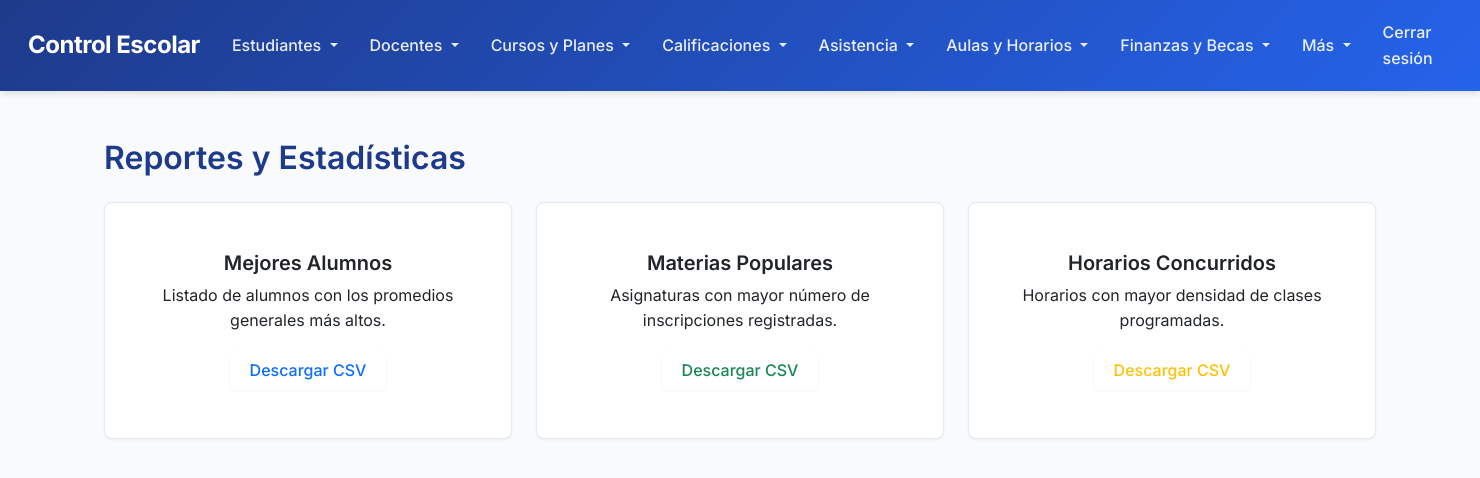
After one commit to luiselodeon/proyecto-bases-de-datos, a Flask app: page /mas/reportes in a window 1480 px wide. The commit adds this page. Shown: the top 478 px of the page. Run offline with Flask 3, Linux system fonts and the light colour scheme; the visitor is signed in with stand-in values (Sample User, id 1).

Commit message:
Nueva vista: Reportes
Se hizo una nueva vista de reportes para que se pudiera ver los alumnos con el mejor promedio, las materias en las que más alumnos se han inscrito y los horarios más concurridos. Estos reportes se descargan en csv.

También se cambiaron algunas vistas para que se ordenaran con el id de forma ascendente.

```diff
--- a/app.py
+++ b/app.py
@@ -4023,6 +4023,13 @@ if __name__ == "__main__":
     app.run(host="0.0.0.0", port=int(os.environ.get("PORT", 5000)), debug=True)
 
 
+# ruta de logout
+@app.route("/logout")
+def logout():
+    session.clear()
+    flash("Has cerrado sesión.", "info")
+    return redirect(url_for("login"))
+
 # ruta de login
 @app.route("/", methods=["GET", "POST"])
 def login():
@@ -4056,16 +4063,7 @@ def login():
 
 
 
-
-# ruta de logout
-@app.route("/logout")
-def logout():
-    session.clear()
-    flash("Sesión cerrada.", "success")
-    return redirect(url_for("login"))
-
-#ruta del registro
-
+# ruta del registro
 @app.route("/register", methods=["GET", "POST"])
 def register():
     if request.method == "POST":
@@ -4110,3 +4108,71 @@ def register():
         return redirect(url_for("login"))
 
     return render_template("register.html")
+
+
+# --- Rutas para Reportes ---
+import csv
+import io
+from flask import make_response
+from utils.reportes_estadísticas import reportes_crud
+
+@app.route("/mas/reportes")
+def reportes():
+    if "user_id" not in session:
+        return redirect(url_for("login"))
+    return render_template("reportes/reportes.html")
+
+@app.route("/mas/reportes/download/<report_type>")
+def download_report(report_type):
+    if "user_id" not in session:
+        return redirect(url_for("login"))
+
+    conn = get_db_connection()
+    if conn is None:
+        flash("Error de conexión a la base de datos", "danger")
+        return redirect(url_for("reportes"))
+
+    cursor = conn.cursor(dictionary=True)
+
+    try:
+        if report_type == 'top_students':
+            data = reportes_crud.get_top_students(cursor)
+            filename = "mejores_alumnos.csv"
+            headers = ['Matrícula', 'Nombre Completo', 'Carrera', 'Promedio General']
+            keys = ['matricula_alumno', 'nombre_completo', 'descripcion_carrera', 'promedio_general']
+
+        elif report_type == 'popular_subjects':
+            data = reportes_crud.get_popular_subjects(cursor)
+            filename = "materias_populares.csv"
+            headers = ['ID Asignatura', 'Nombre Asignatura', 'Total Inscritos']
+            keys = ['idasignatura', 'nombre_asignatura', 'total_inscritos']
+
+        elif report_type == 'busy_schedules':
+            data = reportes_crud.get_busy_schedules(cursor)
+            filename = "horarios_concurridos.csv"
+            headers = ['ID Horario', 'Día', 'Inicio', 'Fin', 'Total Clases']
+            keys = ['idhorario', 'dia_semana', 'hora_inicio', 'hora_fin', 'total_clases']
+
+        else:
+            flash("Tipo de reporte no válido", "warning")
+            return redirect(url_for("reportes"))
+
+        # Generate CSV
+        si = io.StringIO()
+        cw = csv.writer(si)
+        cw.writerow(headers)
+
+        for row in data:
+            cw.writerow([row[k] for k in keys])
+
+        output = make_response(si.getvalue())
+        output.headers["Content-Disposition"] = f"attachment; filename={filename}"
+        output.headers["Content-type"] = "text/csv"
+        return output
+
+    except Exception as e:
+        flash(f"Error generando reporte: {e}", "danger")
+        return redirect(url_for("reportes"))
+    finally:
+        cursor.close()
+        conn.close()
--- a/templates/base.html
+++ b/templates/base.html
@@ -48,7 +48,8 @@
               <li><a class="dropdown-item" href="{{ url_for('list_docentes') }}">Administración Personal</a></li>
               <li><a class="dropdown-item" href="{{ url_for('list_clases') }}">Asignación a Cursos</a></li>
               <li><a class="dropdown-item" href="{{ url_for('list_capacitaciones') }}">Capacitación y Evaluaciones</a>
-              <li><a class="dropdown-item" href="{{ url_for('list_docente_capacitaciones') }}">Asignación Capacitación</a></li>
+              <li><a class="dropdown-item" href="{{ url_for('list_docente_capacitaciones') }}">Asignación
+                  Capacitación</a></li>
           </li>
         </ul>
         </li>
@@ -128,8 +129,8 @@
             Más
           </a>
           <ul class="dropdown-menu">
-              <li><a class="dropdown-item" href="{{ url_for('placeholder', section='reportes_estadisticas') }}">Reportes</a></li>
             <li><a class="dropdown-item" href="{{ url_for('list_usuarios') }}">Usuarios</a></li>
+            <li><a class="dropdown-item" href="{{ url_for('reportes') }}">Reportes</a></li>
           </ul>
         </li>
         {% endif %}
--- /dev/null
+++ b/templates/reportes/reportes.html
@@ -0,0 +1,56 @@
+{% extends 'base.html' %}
+{% block title %}Reportes y Estadísticas{% endblock %}
+{% block content %}
+
+<div class="container mt-4">
+    <h1 class="mb-4">Reportes y Estadísticas</h1>
+
+    <div class="row row-cols-1 row-cols-md-3 g-4">
+        <!-- Reporte de Mejores Alumnos -->
+        <div class="col">
+            <div class="card h-100 shadow-sm">
+                <div class="card-body text-center">
+                    <h5 class="card-title"><i class="fas fa-user-graduate fa-2x mb-3 text-primary"></i><br>Mejores
+                        Alumnos</h5>
+                    <p class="card-text">Listado de alumnos con los promedios generales más altos.</p>
+                    <a href="{{ url_for('download_report', report_type='top_students') }}"
+                        class="btn btn-outline-primary">
+                        <i class="fas fa-download"></i> Descargar CSV
+                    </a>
+                </div>
+            </div>
+        </div>
+
+        <!-- Reporte de Materias Populares -->
+        <div class="col">
+            <div class="card h-100 shadow-sm">
+                <div class="card-body text-center">
+                    <h5 class="card-title"><i class="fas fa-book-open fa-2x mb-3 text-success"></i><br>Materias
+                        Populares</h5>
+                    <p class="card-text">Asignaturas con mayor número de inscripciones registradas.</p>
+                    <a href="{{ url_for('download_report', report_type='popular_subjects') }}"
+                        class="btn btn-outline-success">
+                        <i class="fas fa-download"></i> Descargar CSV
+                    </a>
+                </div>
+            </div>
+        </div>
+
+        <!-- Reporte de Horarios Concurridos -->
+        <div class="col">
+            <div class="card h-100 shadow-sm">
+                <div class="card-body text-center">
+                    <h5 class="card-title"><i class="fas fa-clock fa-2x mb-3 text-warning"></i><br>Horarios Concurridos
+                    </h5>
+                    <p class="card-text">Horarios con mayor densidad de clases programadas.</p>
+                    <a href="{{ url_for('download_report', report_type='busy_schedules') }}"
+                        class="btn btn-outline-warning">
+                        <i class="fas fa-download"></i> Descargar CSV
+                    </a>
+                </div>
+            </div>
+        </div>
+    </div>
+</div>
+
+{% endblock %}
--- a/utils/asistencia/asistencia_crud.py
+++ b/utils/asistencia/asistencia_crud.py
@@ -20,7 +20,7 @@ def list_asistencias(cursor):
     LEFT JOIN persona p ON e.idpersona = p.idpersona
     LEFT JOIN docente d ON asi.iddocente = d.iddocente
     LEFT JOIN persona pd ON d.idpersona = pd.idpersona
-    ORDER BY asi.fecha DESC
+    ORDER BY asi.idasistencia ASC
     """
     cursor.execute(query)
     return cursor.fetchall()
@@ -123,7 +123,7 @@ def search_asistencias(cursor, query_term):
     LEFT JOIN docente d ON asi.iddocente = d.iddocente
     LEFT JOIN persona pd ON d.idpersona = pd.idpersona
     WHERE a.nombre_asignatura LIKE %s OR p.nombre LIKE %s OR pd.nombre LIKE %s
-    ORDER BY asi.fecha DESC
+    ORDER BY asi.idasistencia ASC
     """
     term = f"%{query_term}%"
     cursor.execute(query, (term, term, term))
--- a/utils/cursos/planestudio_crud.py
+++ b/utils/cursos/planestudio_crud.py
@@ -7,7 +7,7 @@ def list_planestudios(cursor):
            c.descripcion_carrera, p.idcarrera
     FROM planestudio p
     JOIN carrera c ON p.idcarrera = c.idcarrera
-    ORDER BY c.descripcion_carrera, p.vigencia_inicio DESC
+    ORDER BY p.idplanestudio ASC
     """
     cursor.execute(query)
     return cursor.fetchall()
@@ -52,7 +52,7 @@ def search_planestudio(cursor, query_term):
     FROM planestudio p
     JOIN carrera c ON p.idcarrera = c.idcarrera
     WHERE p.nombre_plan LIKE %s OR c.descripcion_carrera LIKE %s
-    ORDER BY c.descripcion_carrera, p.vigencia_inicio DESC
+    ORDER BY p.idplanestudio ASC
     """
     cursor.execute(query, (pattern, pattern))
     return cursor.fetchall()
--- a/utils/docentes/docente_crud.py
+++ b/utils/docentes/docente_crud.py
@@ -17,7 +17,7 @@ def list_docentes(cursor):
         p.telefono
     FROM docente d
     JOIN persona p ON d.idpersona = p.idpersona
-    ORDER BY p.apellido_paterno, p.apellido_materno, p.nombre
+    ORDER BY d.iddocente ASC
     """
     cursor.execute(query)
     return cursor.fetchall()
@@ -112,7 +112,7 @@ def search_docentes(cursor, query_term):
        OR p.apellido_paterno LIKE %s
        OR p.apellido_materno LIKE %s
        OR p.correo LIKE %s
-    ORDER BY p.apellido_paterno, p.nombre
+    ORDER BY d.iddocente ASC
     """
     term = f"%{query_term}%"
     cursor.execute(query, (term, term, term, term))
--- a/utils/estudiantes/students_crud.py
+++ b/utils/estudiantes/students_crud.py
@@ -25,7 +25,7 @@ def list_students(cursor):
     LEFT JOIN carrera c ON e.idcarrera = c.idcarrera
     LEFT JOIN beca b ON e.idbeca = b.idbeca
     LEFT JOIN tipo_beca tb ON b.idtipo_beca = tb.idtipo_beca
-    ORDER BY p.apellido_paterno, p.apellido_materno, p.nombre;
+    ORDER BY e.matricula_alumno ASC;
     """
     cursor.execute(query)
     return cursor.fetchall()
@@ -137,7 +137,7 @@ def search_student(cursor, query_term):
        OR e.matricula_alumno LIKE %s
        OR tb.nombre_tipo LIKE %s
        OR CAST(b.porcentaje_beca AS CHAR) LIKE %s
-    ORDER BY p.apellido_paterno, p.apellido_materno, p.nombre;
+    ORDER BY e.matricula_alumno ASC;
     """
     cursor.execute(query, (search_pattern, search_pattern, search_pattern, search_pattern, search_pattern, search_pattern, search_pattern))
     return cursor.fetchall()
--- a/utils/finanzas_becas/estadodecuenta_crud.py
+++ b/utils/finanzas_becas/estadodecuenta_crud.py
@@ -10,7 +10,7 @@ def list_estados(cursor):
     FROM estadodecuenta ec
     LEFT JOIN estudiante e ON e.idestadodecuenta = ec.idestadodecuenta
     LEFT JOIN persona p ON e.idpersona = p.idpersona
-    ORDER BY ec.idestadodecuenta DESC
+    ORDER BY ec.idestadodecuenta ASC
     """
     cursor.execute(query)
     return cursor.fetchall()
@@ -55,7 +55,7 @@ def search_estados(cursor, query_term):
     LEFT JOIN estudiante e ON e.idestadodecuenta = ec.idestadodecuenta
     LEFT JOIN persona p ON e.idpersona = p.idpersona
     WHERE p.nombre LIKE %s OR p.apellido_paterno LIKE %s OR e.matricula_alumno LIKE %s
-    ORDER BY ec.idestadodecuenta DESC
+    ORDER BY ec.idestadodecuenta ASC
     """
     term = f"%{query_term}%"
     cursor.execute(query, (term, term, term))
```
Also changed, not shown: utils/reportes_estadísticas/reportes_crud.py (added, +61 -0 lines). Lines whose indentation alone changed are shown as unchanged.
